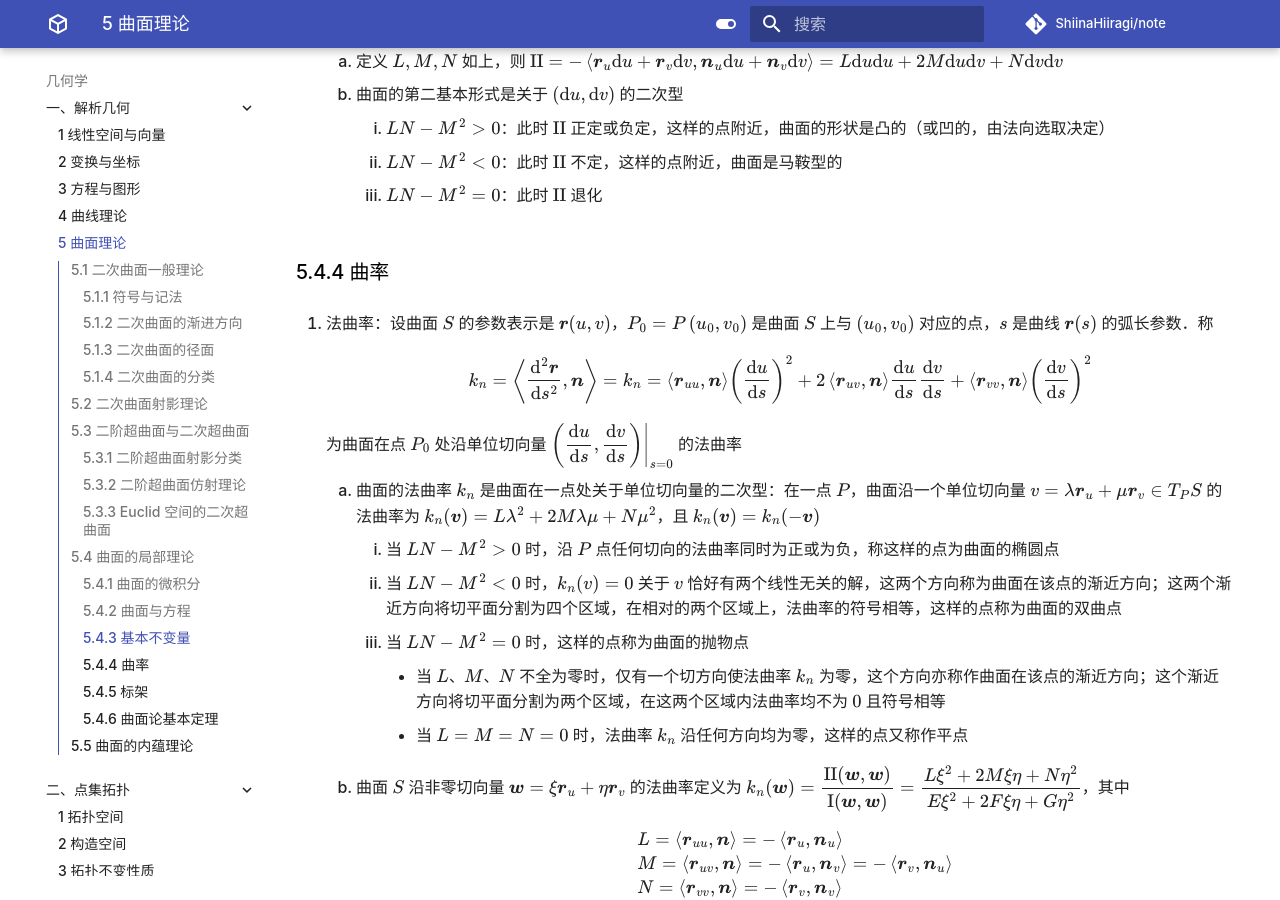
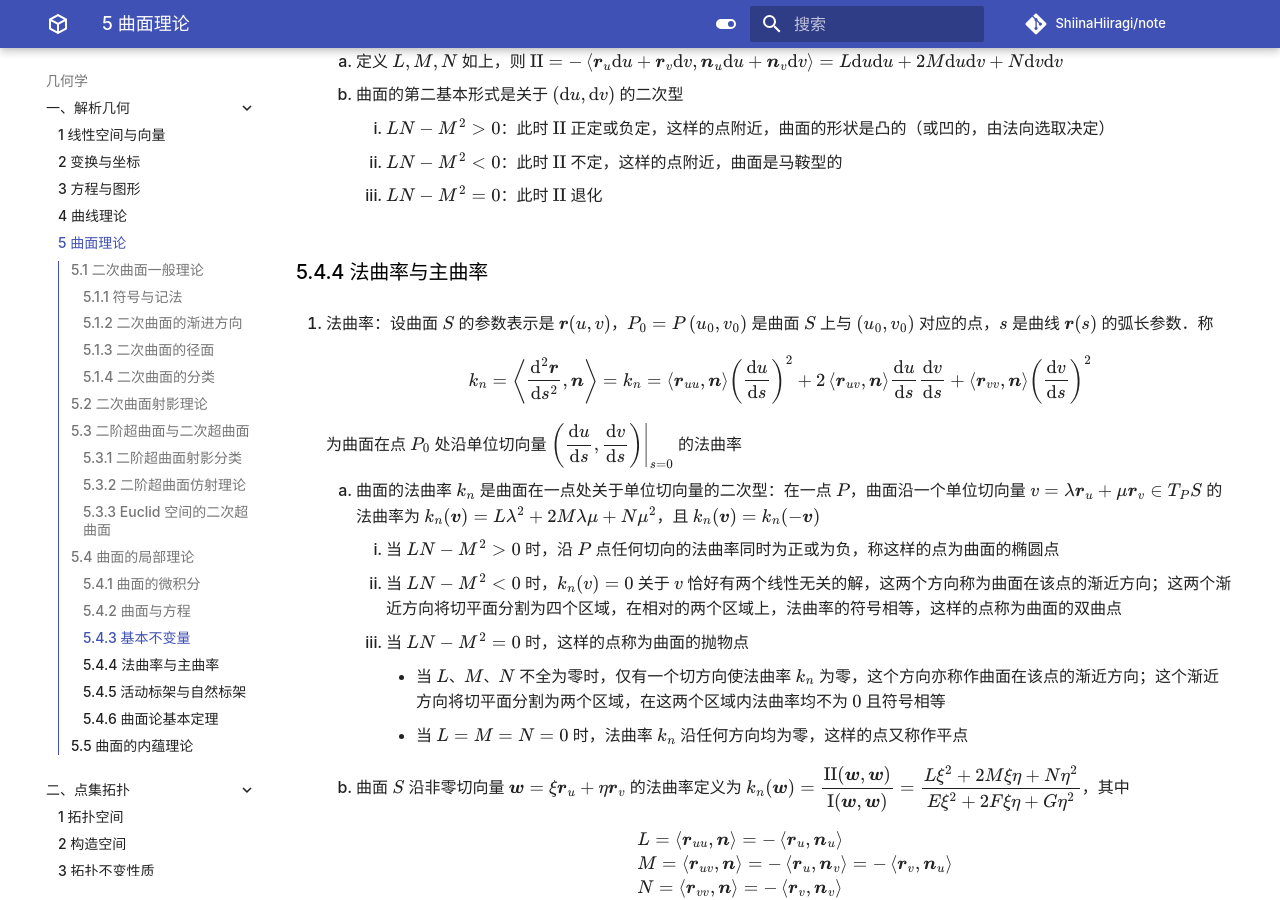
Before and after one commit to ShiinaHiiragi/note, an MkDocs documentation site: the page built from docs/top/anly/surf.md, in a window 1280 px wide and 900 px high, scrolled down 14845 px. Built offline with MkDocs 1.6.1 and Material for MkDocs 9.7.7, drawn with Linux system fonts in a browser that asks for light colours; comment, search, counter and statistics services are not loaded; some of the changed text lies outside the part shown.

Commit message:
change toc

```diff
--- a/docs/top/anly/surf.md
+++ b/docs/top/anly/surf.md
@@ -539,7 +539,7 @@
         2. $L N-M^{2}<0$：此时 $\text{II}$ 不定，这样的点附近，曲面是马鞍型的
         3. $L N-M^{2}=0$：此时 $\text{II}$ 退化
 
-### 5.4.4 曲率
+### 5.4.4 法曲率与主曲率
 1. 法曲率：设曲面 $S$ 的参数表示是 $\boldsymbol{r}(u, v)$，$P_{0}=P\left(u_{0}, v_{0}\right)$ 是曲面 $S$ 上与 $\left(u_{0}, v_{0}\right)$ 对应的点，$s$ 是曲线 $\boldsymbol{r}(s)$ 的弧长参数．称
 
     $$
@@ -610,7 +610,7 @@
     3. 当 $K=0$ 时，$P$ 是抛物点，$S^{*}$ 是抛物柱面
     4. 曲面在一点 $P$ 的两个主曲率相等时，在 $P$ 点有 $\dfrac{L}{E}=\dfrac{M}{F}=\dfrac{N}{G}=k$，称点 $P$ 为曲面的脐点．特别地，当 $k \neq 0$ 时点 $P$ 称为圆点；当 $k=0$ 时，$L=M=N=0$，这时称点 $P$ 为曲面的平点
 
-### 5.4.5 标架
+### 5.4.5 活动标架与自然标架
 
 ### 5.4.6 曲面论基本定理
 
```
Also changed, not shown: docs/intro/irf.md (+1 -1 lines), docs/top/anly/geom.md (+1 -1 lines).
